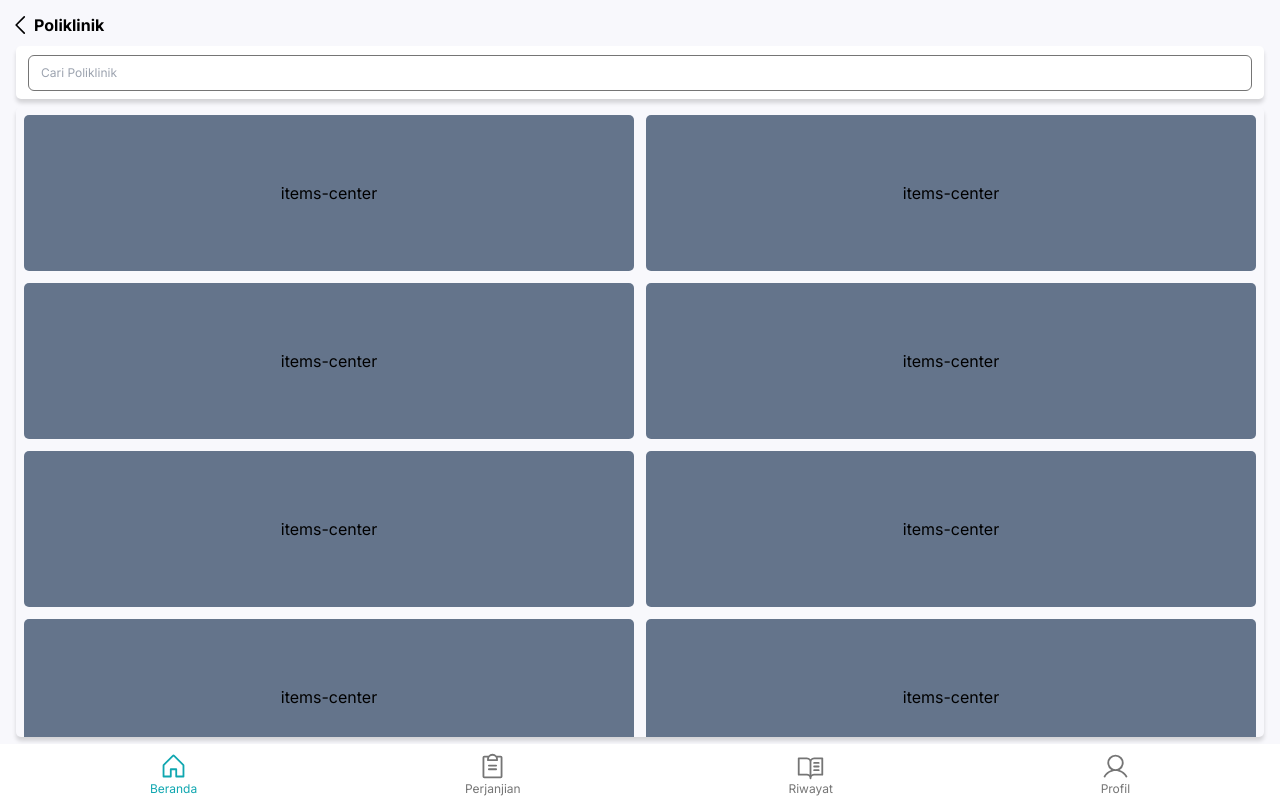
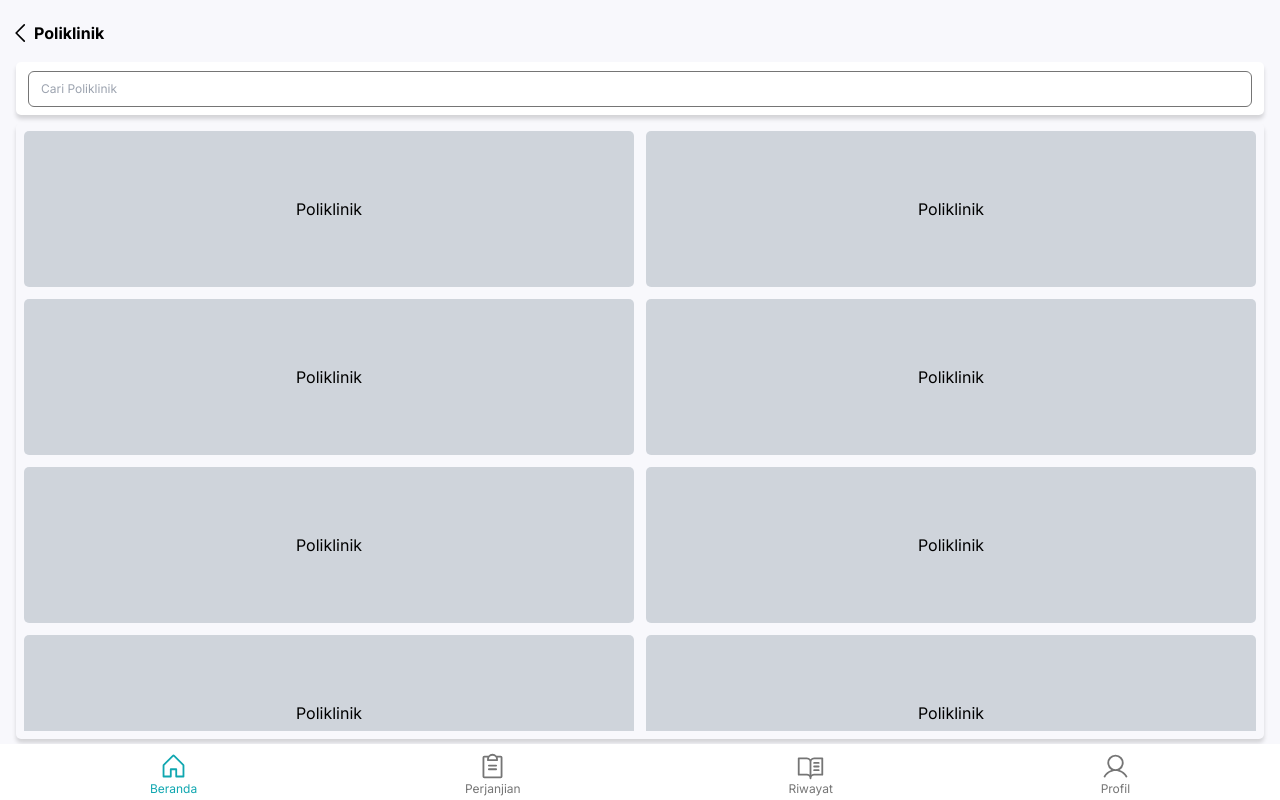
Before and after one commit to fellychandra/bigsapp, a Next.js app: page /beranda/poliklinik in a window 1280 px wide. Built offline with nearby package versions, Linux system fonts and the light colour scheme.

Commit message:
asdfasdf

```diff
--- a/app/beranda/poliklinik/page.js
+++ b/app/beranda/poliklinik/page.js
@@ -8,7 +8,7 @@ const Poliklinik = () => {
   return (
     <>
       <div className='px-2'>
-        <section className='pt-3'>
+        <section className='mt-5'>
           <Link href={'/beranda'} className='flex items-center font-bold poin'>
             <CaretLeft size={26} />
             <div>
@@ -16,7 +16,7 @@ const Poliklinik = () => {
             </div>
           </Link>
         </section>
-        <section className='p-2'>
+        <section className='m-2 mt-4'>
           <div className='w-full'>
             <div className='flex w-full h-[53px] bg-white rounded-[5px] items-center shadow-custom'>
               <div className="p-3 w-full text-abuabu font-normal text-[12px]">
@@ -30,8 +30,12 @@ const Poliklinik = () => {
           </div>
         </section>
         <section className='px-2'>
-          <div className='w-full h-full rounded-[5px] shadow-custom'>
-            <div className='grid grid-cols-2 gap-3 place-items-center justify-center p-2 overflow-y-auto' style={{ maxHeight: 'calc(100vh - 170px)' }} >
+          <div className='w-full h-full rounded-[5px] shadow-custom p-2'>
+            <div className='grid grid-cols-2 gap-3 place-items-center justify-center overflow-y-auto' style={{ maxHeight: 'calc(100vh - 200px)' }} >
+              <Card data={""} />
+              <Card data={""} />
+              <Card data={""} />
+              <Card data={""} />
               <Card data={""} />
               <Card data={""} />
               <Card data={""} />
--- a/components/card poliklinik/index.js
+++ b/components/card poliklinik/index.js
@@ -9,9 +9,9 @@ const Card = ({ data }) => {
     ];
     return (
         <>
-            <div className='flex w-full h-[156px] p-2 bg-slate-500 rounded-[5px] items-center justify-center'>
+            <div className='flex w-full h-[156px] p-2 bg-primary1/20 rounded-[5px] items-center justify-center'>
                 <div className=''>
-                    items-center
+                    Poliklinik
                 </div>
             </div>
         </>
```
